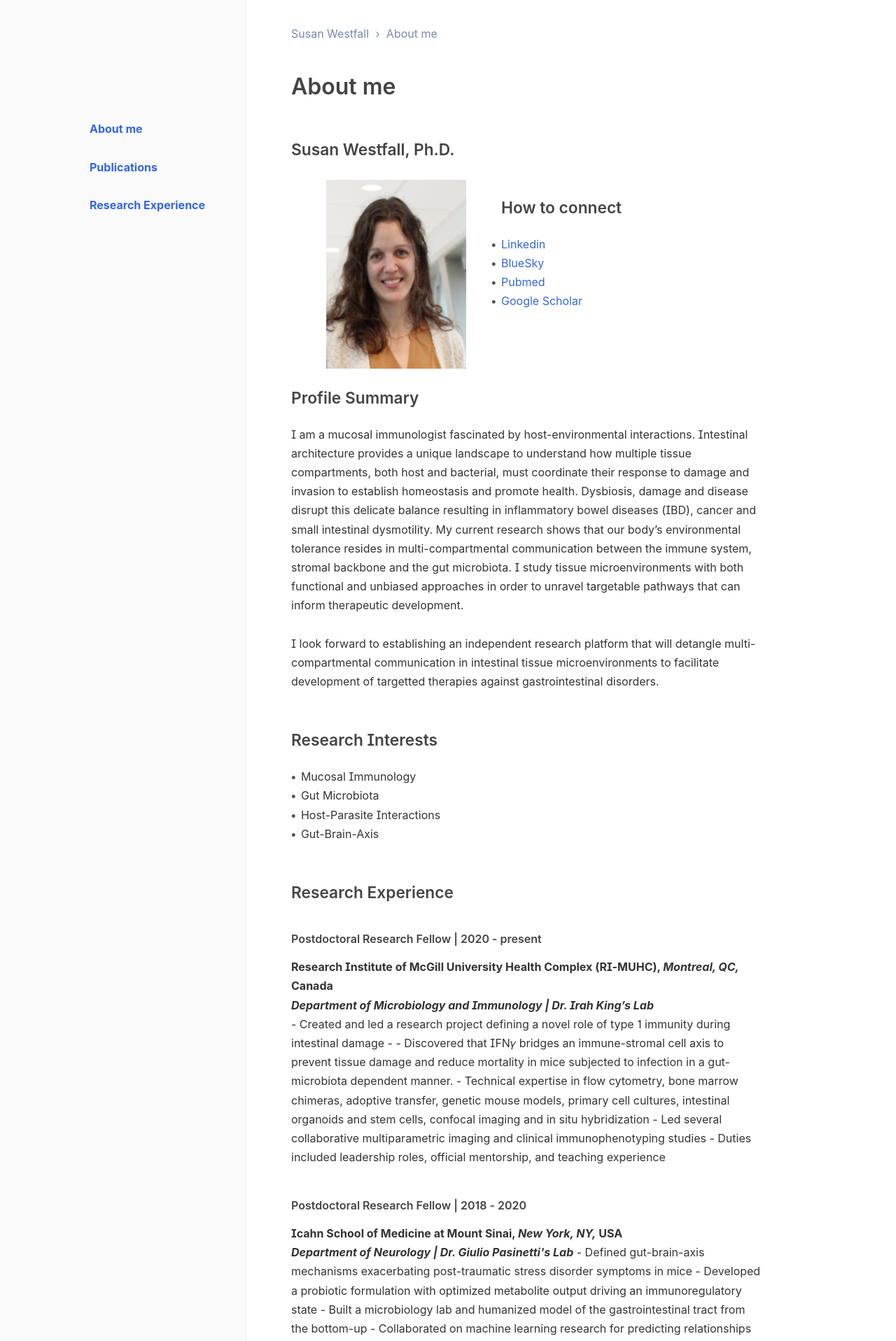
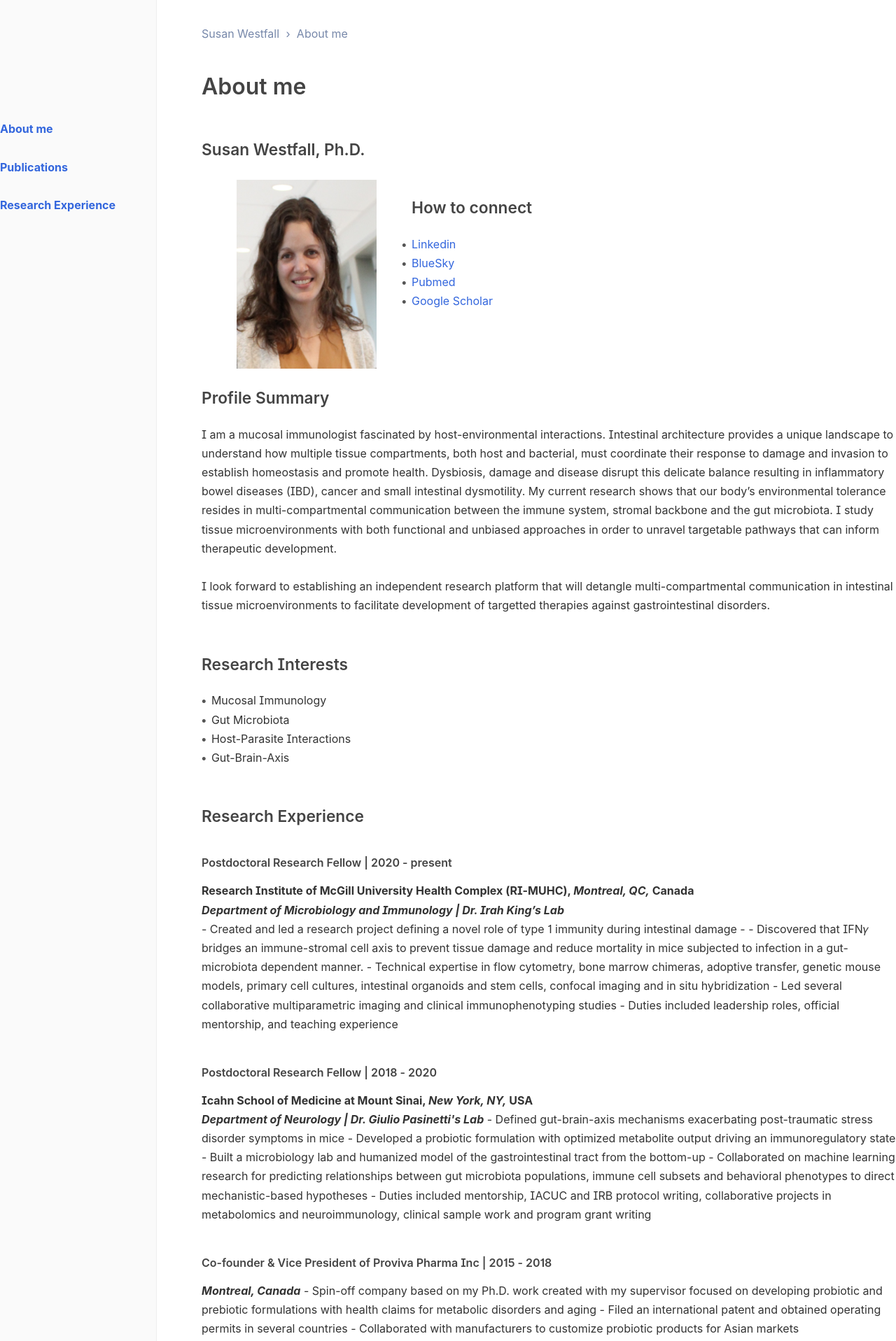
Before and after one commit to suswes/suswes.github.io, an MkDocs documentation site: the page built from docs/index.md, in a window 1280 px wide. Shown: the top 1917 px of the page at 70% size. Built offline with MkDocs 1.6.1, drawn with Linux system fonts in a browser that asks for light colours; some web fonts are replaced.

Commit message:
Update main.html

```diff
--- a/theme/main.html
+++ b/theme/main.html
@@ -78,7 +78,7 @@ A copy of the License has been included in the root of the repository.
   }
   #content {
     display: grid;
-    grid-template-columns: auto 6rem 50rem auto;
+    grid-template-columns: auto 6rem 70rem auto;
     color: #333;
     min-height: 100%;
   }
@@ -329,7 +329,7 @@ A copy of the License has been included in the root of the repository.
     #content {
       /* Manual implementation of max-width: on narrower viewports,
          auto-size the body. */
-      grid-template-columns: 0 16rem auto 0;
+      grid-template-columns: 0 6rem auto 0;
     }
   }
 
```
